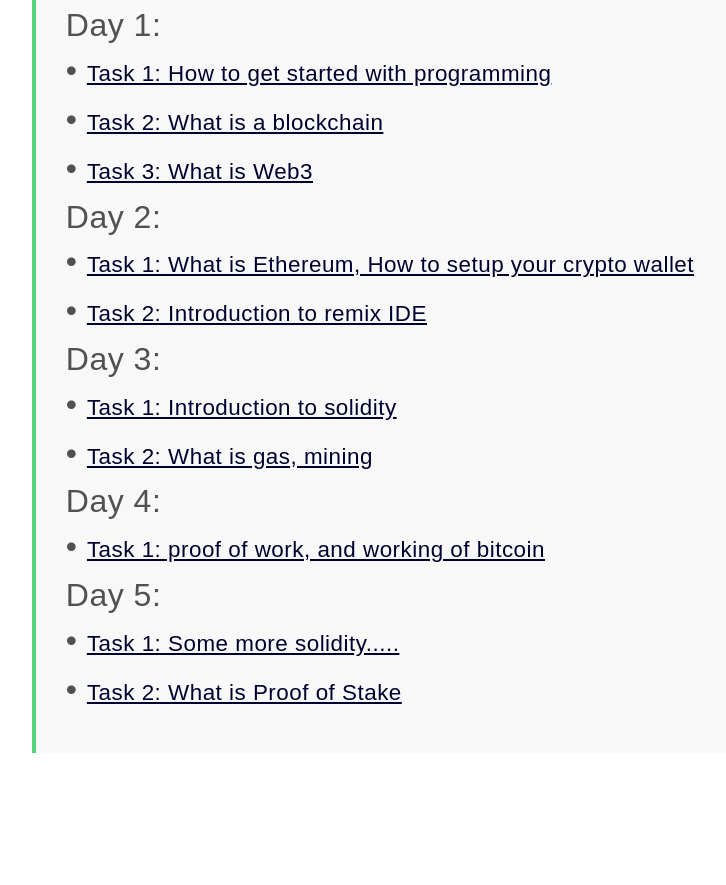
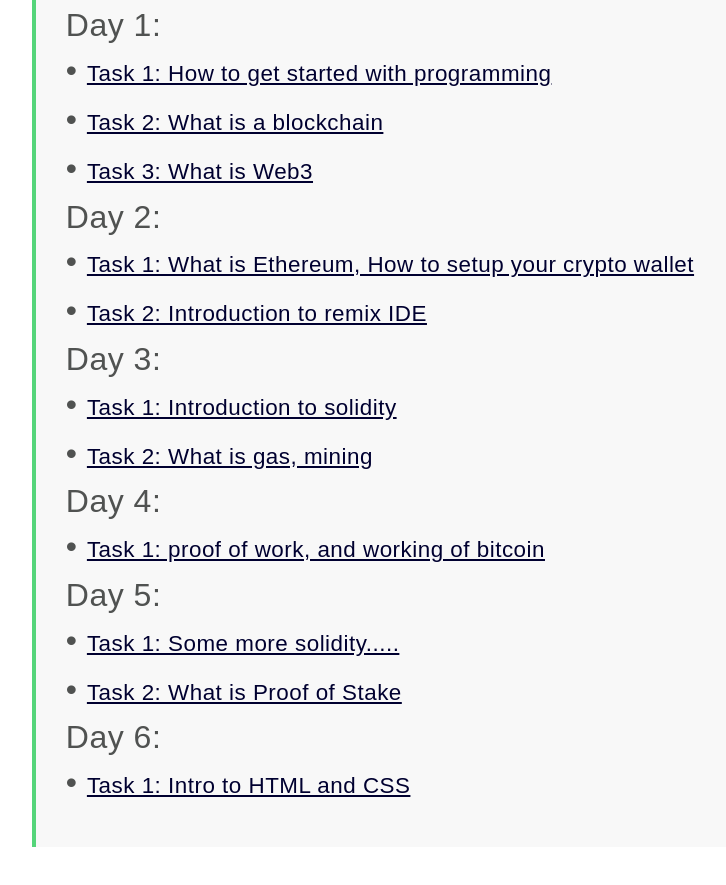
Before and after one commit to finnecoiitg/Web-3.0-Unveiled, a plain HTML site: page index.html in a window 1280 px wide. Shown: the part 885-1770 px from the top of the page, without its empty margins (39-765 px from the left). Before the commit the page ends 1726 px from the top, so only its background shows below. Drawn offline with Linux system fonts and the light colour scheme.

Commit message:
Update index.html

```diff
--- a/index.html
+++ b/index.html
@@ -87,6 +87,13 @@
                                         2: What is Proof of Stake</a></li>
                             </ul>
                         </li>
+                        <li class="day">Day 6:<br />
+                            <ul>
+                                <li>• <a target="_blank"
+                                        href="https://youtu.be/_GTMOmRrqkU?feature=shared">Task
+                                        1: Intro to HTML and CSS</a></li>
+                            </ul>
+                        </li>
                     </ul>
                 </div>
             </ul>
```
